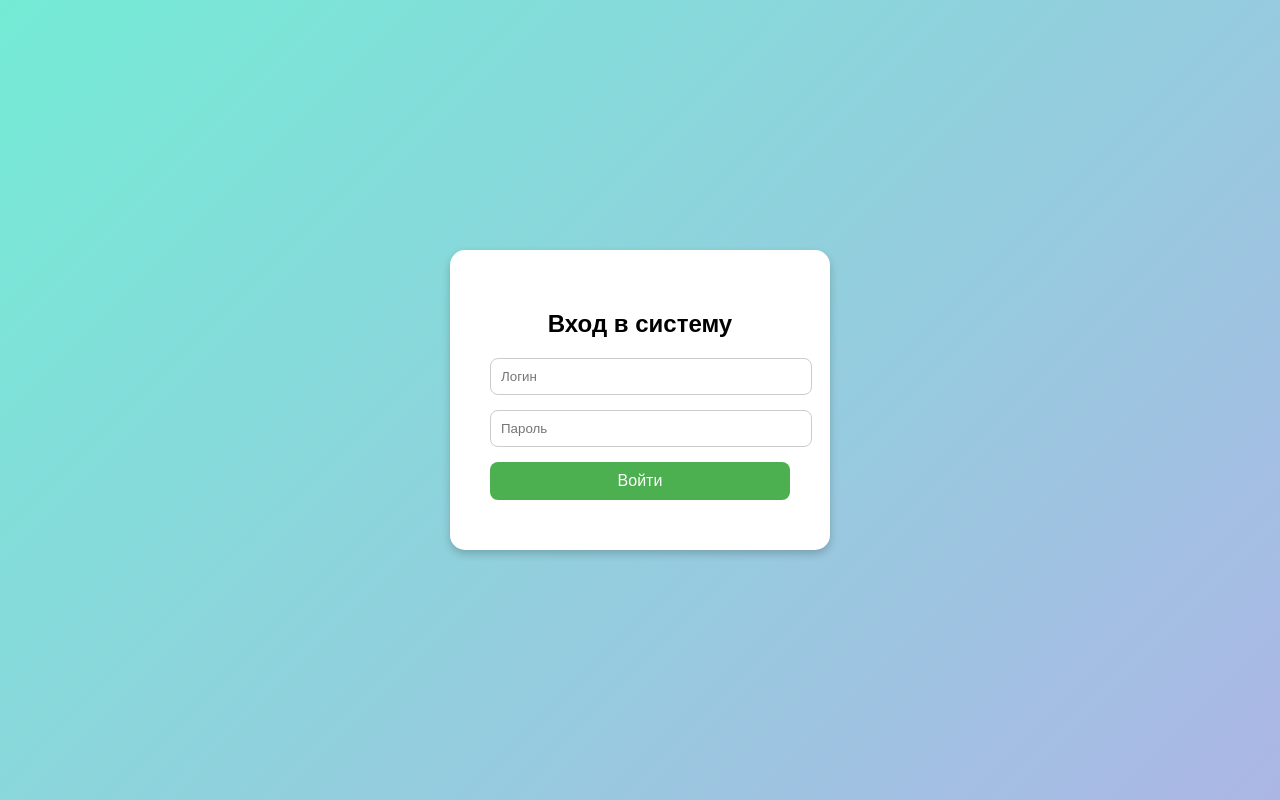
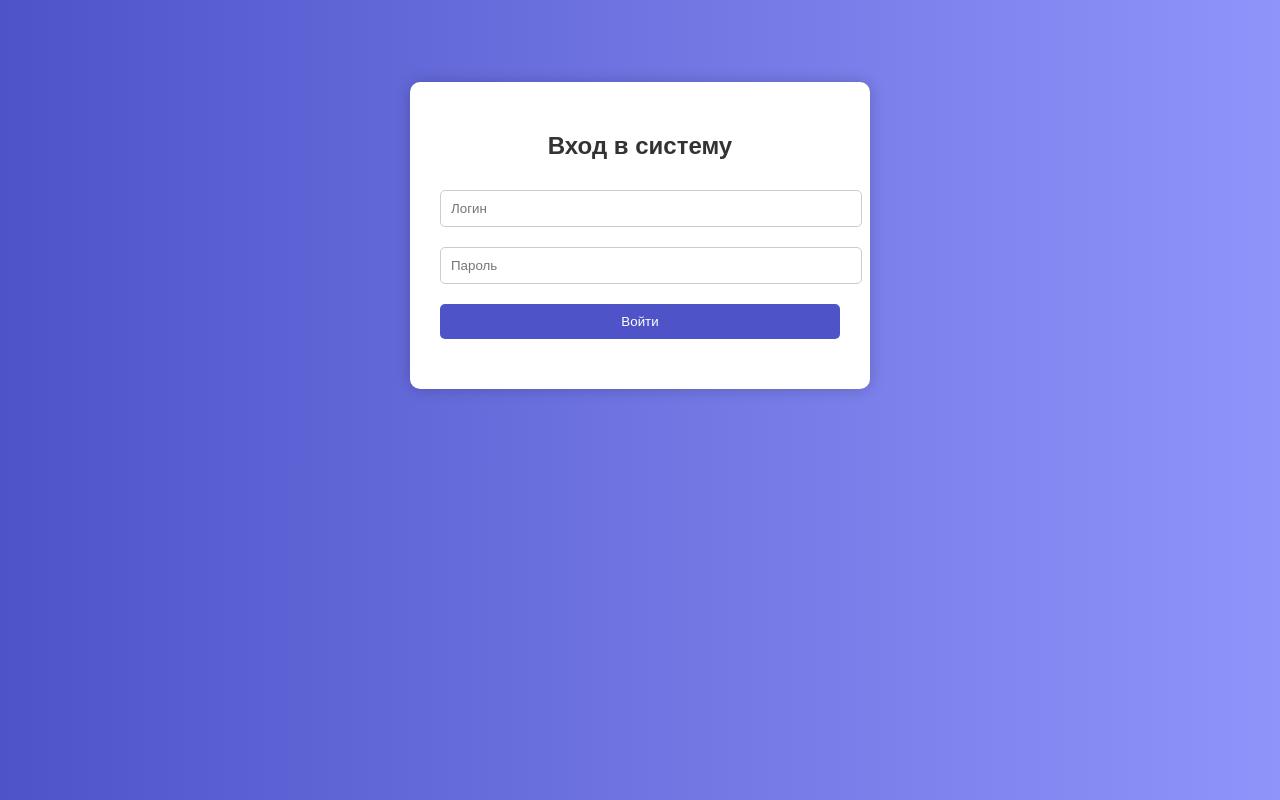
Before and after one commit to grachzyyy/bank1, a website: page public/index.html in a window 1280 px wide. Drawn offline with nearby package versions, Linux system fonts and the light colour scheme.

Commit message:
Update style.css

```diff
--- a/public/style.css
+++ b/public/style.css
@@ -1,43 +1,55 @@
 body {
   font-family: Arial, sans-serif;
-  background: linear-gradient(135deg, #74ebd5, #acb6e5);
-  height: 100vh;
+  background: linear-gradient(to right, #4e54c8, #8f94fb);
+  color: #fff;
+  text-align: center;
+  padding: 20px;
   margin: 0;
-  display: flex;
-  justify-content: center;
-  align-items: center;
 }
 
-.login-box {
-  background: white;
-  padding: 40px;
-  border-radius: 15px;
-  box-shadow: 0 4px 8px rgba(0,0,0,0.2);
-  text-align: center;
-  width: 300px;
+.login-box, .admin-panel {
+  background: #fff;
+  color: #333;
+  padding: 30px;
+  border-radius: 10px;
+  margin: 5% auto;
+  width: 90%;
+  max-width: 400px;
+  box-shadow: 0 0 15px rgba(0,0,0,0.2);
 }
 
-input {
-  display: block;
+input, button {
   width: 100%;
-  margin-bottom: 15px;
   padding: 10px;
-  border-radius: 8px;
+  margin: 10px 0;
+  border-radius: 5px;
   border: 1px solid #ccc;
 }
 
 button {
-  width: 100%;
-  padding: 10px;
+  background-color: #4e54c8;
+  color: white;
   border: none;
-  background-color: #4CAF50;
-  color: white;
-  border-radius: 8px;
-  font-size: 16px;
   cursor: pointer;
+}
+
+button:hover {
+  background-color: #3b3f99;
 }
 
 #message {
   margin-top: 10px;
+  color: #d8000c;
   font-weight: bold;
 }
+
+table {
+  width: 100%;
+  border-collapse: collapse;
+  margin-top: 20px;
+}
+
+th, td {
+  padding: 8px;
+  border: 1px solid #ddd;
+}
```
